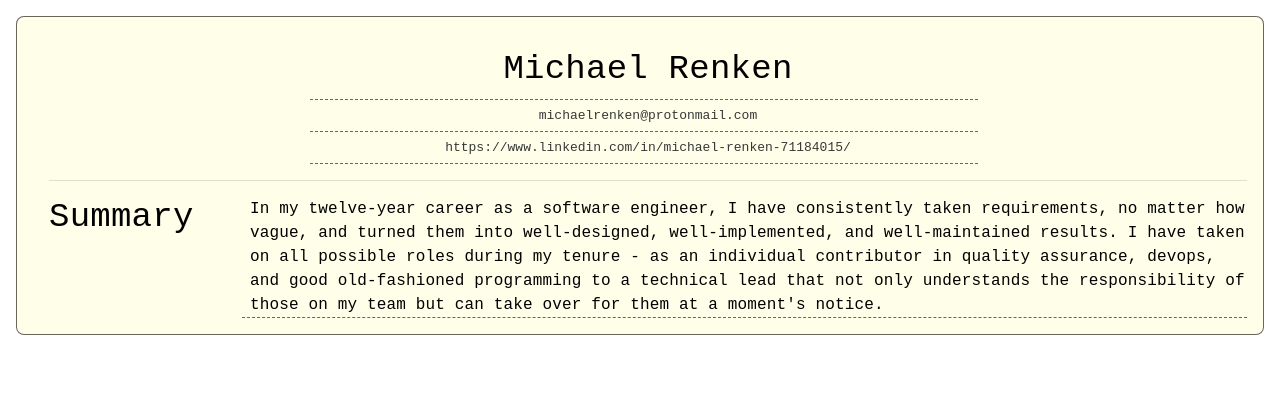
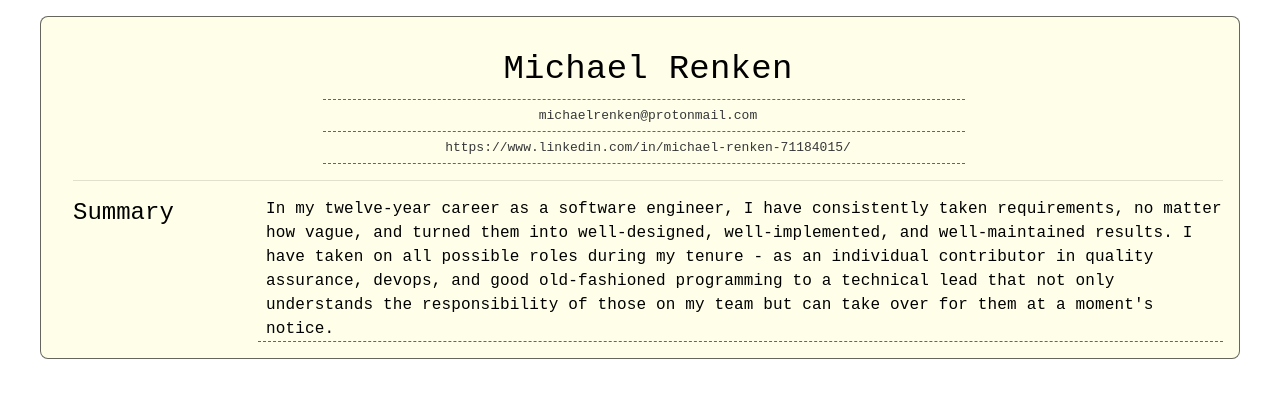
Before and after one commit to SudoVim/resume, a React (Create React App) app: page / in a window 1280 px wide. Shown: the top 398 px of the page. Built offline with nearby package versions, Linux system fonts and the light colour scheme.

Commit message:
Better formatting

```diff
--- a/src/components/resume/body/item.tsx
+++ b/src/components/resume/body/item.tsx
@@ -12,9 +12,9 @@ export function Item({ title, children }: Props) {
   const theme = useTheme();
   return (
     <>
-      <Grid item xs={1}>
+      <Grid item xs={2}>
         <Typography
-          variant="h4"
+          variant="h5"
           sx={{
             fontFamily: "monospace",
           }}
@@ -22,7 +22,6 @@ export function Item({ title, children }: Props) {
           {title}
         </Typography>
       </Grid>
-      <Grid item xs={1} />
       <Grid
         item
         xs={10}
--- a/src/components/resume/resume.tsx
+++ b/src/components/resume/resume.tsx
@@ -21,6 +21,7 @@ export function Resume() {
         border: `1px solid ${theme.palette.text.secondary}`,
         borderRadius: 2,
         fontFamily: "monospace",
+        maxWidth: "1200px",
       }}
     >
       {/* Heading should be on a line of its own with some padding on either side */}
```
